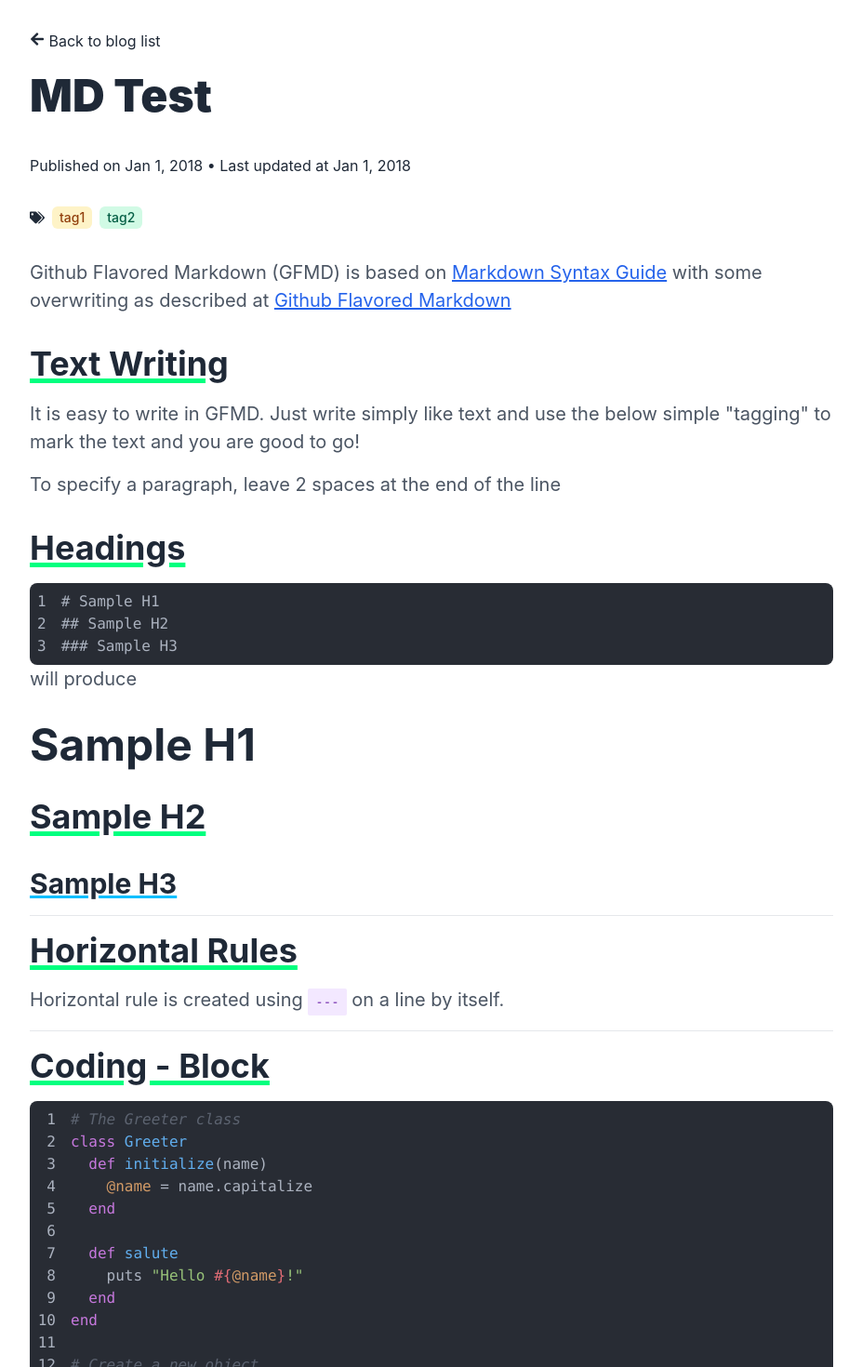
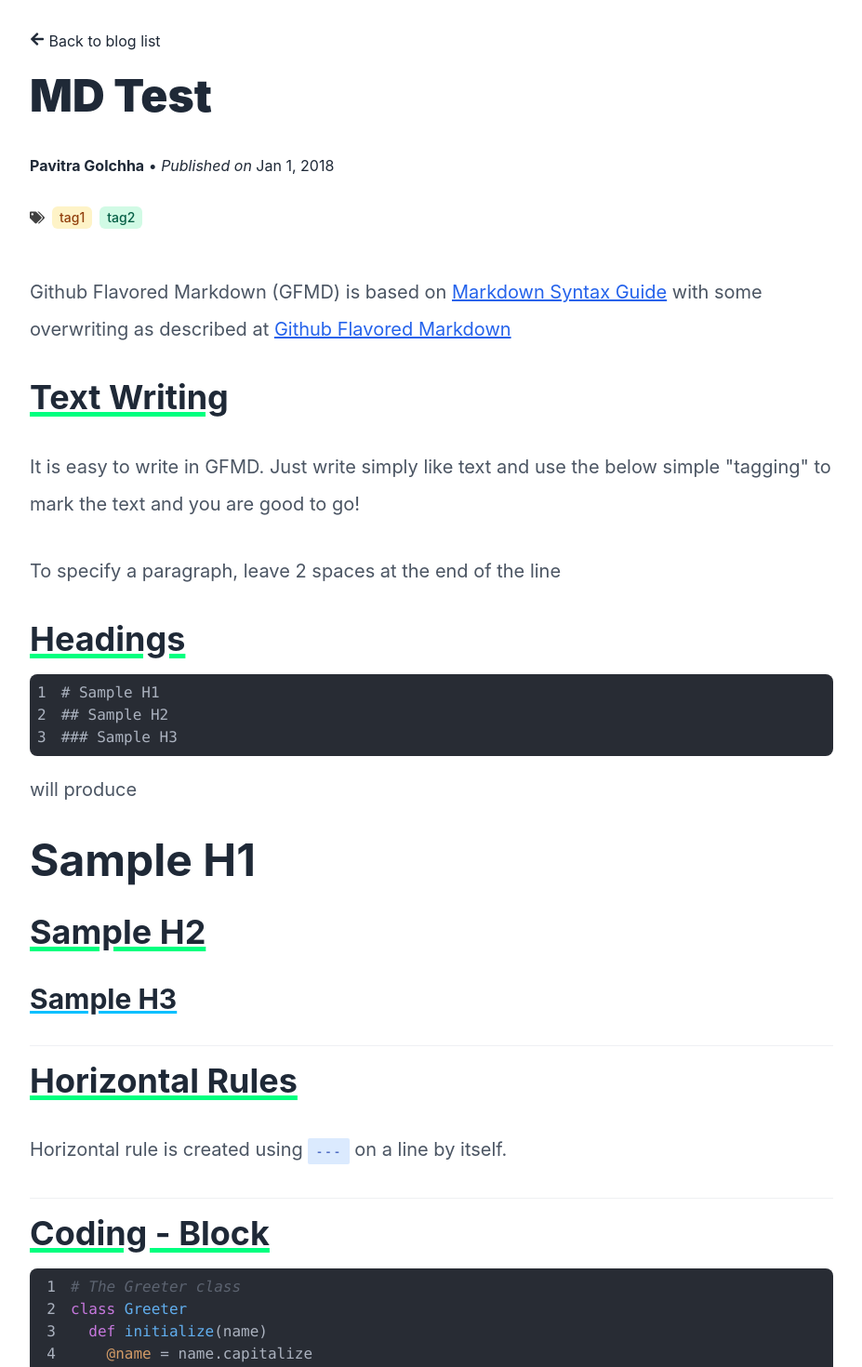
Before and after one commit to pavi2410/website, a Next.js app: page /blog/md-test in a window 1280 px wide. Shown: the top 1470 px of the page at 93% size, without its empty margins (176-1103 px from the left). Built offline with nearby package versions, Linux system fonts and the light colour scheme.

Commit message:
Move MdxComponents to separate page

```diff
--- a/components/BlogLayout.js
+++ b/components/BlogLayout.js
@@ -1,53 +1,10 @@
 import Head from "next/head"
-import Image from 'next/image'
+import { default as NextLink } from "next/link"
 import { MDXProvider } from '@mdx-js/react'
-import { Heading, Text, Code, Tag, Icon, Container, ListItem, UnorderedList, OrderedList, Wrap, Alert, Center, Badge, Link, Table, Thead, Tbody, Tr, Td, Th, Image as ChakraImage } from "@chakra-ui/react"
+import { Heading, Tag, Icon, Container, Wrap, Link } from "@chakra-ui/react"
 import { FaTags, FaArrowLeft } from 'react-icons/fa'
 import { formatDate, pickColorSchemeByStringHash } from "/util/util"
-import SyntaxHighlighter from "react-syntax-highlighter"
-import { atomOneDark } from 'react-syntax-highlighter/dist/cjs/styles/hljs'
-
-const components = {
-  // img: ResponsiveImage,
-  h1: props => <Heading as="h1" size="2xl" py={4} {...props} />,
-  h2: props => <Heading as="h2" size="xl" py={4} {...props} textDecoration="springgreen underline .3rem" />,
-  h3: props => <Heading as="h3" size="lg" py={4} {...props} textDecoration="deepskyblue underline .2rem" />,
-  h4: props => <Heading as="h4" size="md" py={4} {...props} />,
-  h5: props => <Heading as="h5" size="sm" py={4} {...props} />,
-  h6: props => <Heading as="h6" size="xs" py={4} {...props} />,
-  p: props => <Text fontSize="xl" pb={4} color="gray.600" {...props} />,
-  blockquote: props => <Alert status="info" variant="left-accent" colorScheme="sky" rounded="lg" alignItems="start" style={{ flexDirection: 'column' }} {...props} />,
-  pre: props => {
-    const { children, className } = props.children.props
-    const code = children.replace(/^\s+|\s+$/g, '')
-    const language = className?.replace(/language-/, '')
-    return (
-      <SyntaxHighlighter
-        language={language}
-        showLineNumbers
-        style={atomOneDark}
-        customStyle={{ fontSize: '1rem', borderRadius: '.5rem' }}
-      >
-        {code}
-      </SyntaxHighlighter>
-    )
-  },
-  code: props => <Code colorScheme="purple" px={2} py={1} {...props} />,
-  li: props => <ListItem {...props} />,
-  ol: props => <OrderedList size="lg" {...props} />,
-  ul: props => <UnorderedList spacing={2} fontSize="xl" lineHeight="md" pb={4} {...props} />,
-  a: props => <Link color="blue.600" textDecoration="underline" {...props} />,
-  table: Table,
-  thead: Thead,
-  tbody: Tbody,
-  tr: Tr,
-  td: Td,
-  th: Th,
-  Badge: props => <Badge colorScheme="red">{props.text}</Badge>,
-  Tag: props => <Tag fontWeight="700" colorScheme={pickColorSchemeByStringHash(props.text)}>{props.text}</Tag>,
-  img: props => <Center><ChakraImage alt={props.alt} src={props.src} {...props} /></Center>,
-  Image: props => <Center><Image alt={props.alt} {...props} /></Center>
-}
+import { components } from "./MdxComponents"
 
 export default function BlogLayout({ meta, children }) {
   return (
@@ -56,11 +13,14 @@ export default function BlogLayout({ meta, children }) {
         <title>{meta.title}</title>
         <meta name="description" content={meta.description || meta.title} />
       </Head>
-      <Link href="/blog"><Icon as={FaArrowLeft} /> Back to blog list</Link>
+      <NextLink href='/blog' passHref>
+        <Link><Icon as={FaArrowLeft} /> Back to blog list</Link>
+      </NextLink>
       <Heading as="h1" size="2xl" fontWeight="900" lineHeight="1.3" py={4} pb={8}>{meta.title}</Heading>
-      <p>Published on {formatDate(meta.createdAt)} • Last updated at {formatDate(meta.updatedAt)}</p>
+      <p><b>Pavitra Golchha</b> • <i>Published on</i> {formatDate(meta.createdAt)}</p>
       <Wrap py={8} align="center">
-        <Icon as={FaTags} /> {meta.tags.map((tag, i) => <Tag key={i} colorScheme={pickColorSchemeByStringHash(tag)}>{tag}</Tag>)}
+        <Icon as={FaTags} color="neutral.700" />
+        {meta.tags.map((tag, i) => <Tag key={i} colorScheme={pickColorSchemeByStringHash(tag)}>{tag}</Tag>)}
       </Wrap>
       <MDXProvider components={components}>
         {children}
--- /dev/null
+++ b/components/MdxComponents.js
@@ -0,0 +1,49 @@
+import { default as NextImage } from 'next/image'
+import { Heading, Text, Code, Tag, ListItem, UnorderedList, OrderedList, Alert, Center, Badge, Link, Table, Thead, Tbody, Tr, Td, Th, Image, Divider } from "@chakra-ui/react"
+import { pickColorSchemeByStringHash } from "../util/util"
+import SyntaxHighlighter from "react-syntax-highlighter"
+import { atomOneDark } from 'react-syntax-highlighter/dist/cjs/styles/hljs'
+
+export const components = {
+  // img: ResponsiveImage,
+  h1: props => <Heading as="h1" size="2xl" py={4} {...props} />,
+  h2: props => <Heading as="h2" size="xl" py={4} {...props} textDecoration="springgreen underline .3rem" />,
+  h3: props => <Heading as="h3" size="lg" py={4} {...props} textDecoration="deepskyblue underline .2rem" />,
+  h4: props => <Heading as="h4" size="md" py={4} {...props} />,
+  h5: props => <Heading as="h5" size="sm" py={4} {...props} />,
+  h6: props => <Heading as="h6" size="xs" py={4} {...props} />,
+  p: props => <Text fontSize="xl" py={4} lineHeight={2} color="gray.600" {...props} />,
+  blockquote: props => <Alert status="info" variant="left-accent" colorScheme="zinc" rounded="lg" alignItems="start" py={-2} style={{ flexDirection: 'column' }} {...props} />,
+  pre: props => {
+    const { children, className } = props.children.props
+    const code = children.replace(/^\s+|\s+$/g, '')
+    const language = className?.replace(/language-/, '')
+    return (
+      <SyntaxHighlighter
+        language={language}
+        showLineNumbers
+        style={atomOneDark}
+        customStyle={{ fontSize: '1rem', borderRadius: '.5rem' }}
+      >
+        {code}
+      </SyntaxHighlighter>
+    )
+  },
+  code: props => <Code colorScheme="blue" letterSpacing="1px" px={2} py={.3} {...props} />,
+  li: props => <ListItem {...props} />,
+  ol: props => <OrderedList size="lg" {...props} />,
+  ul: props => <UnorderedList spacing={2} fontSize="xl" lineHeight="md" pb={4} {...props} />,
+  a: props => <Link color="blue.600" textDecoration="underline" {...props} />,
+  hr: props => <Divider py={2} />,
+  table: Table,
+  thead: Thead,
+  tbody: Tbody,
+  tr: Tr,
+  td: Td,
+  th: Th,
+  Badge: props => <Badge colorScheme="red">{props.text}</Badge>,
+  Tag: props => <Tag fontWeight="700" colorScheme={pickColorSchemeByStringHash(props.text)}>{props.text}</Tag>,
+  img: props => <Center><Image alt={props.alt} src={props.src} {...props} /></Center>,
+  Image: props => <Center><NextImage alt={props.alt} {...props} /></Center>,
+  wrapper: props => <div hi {...props} />
+}
```
